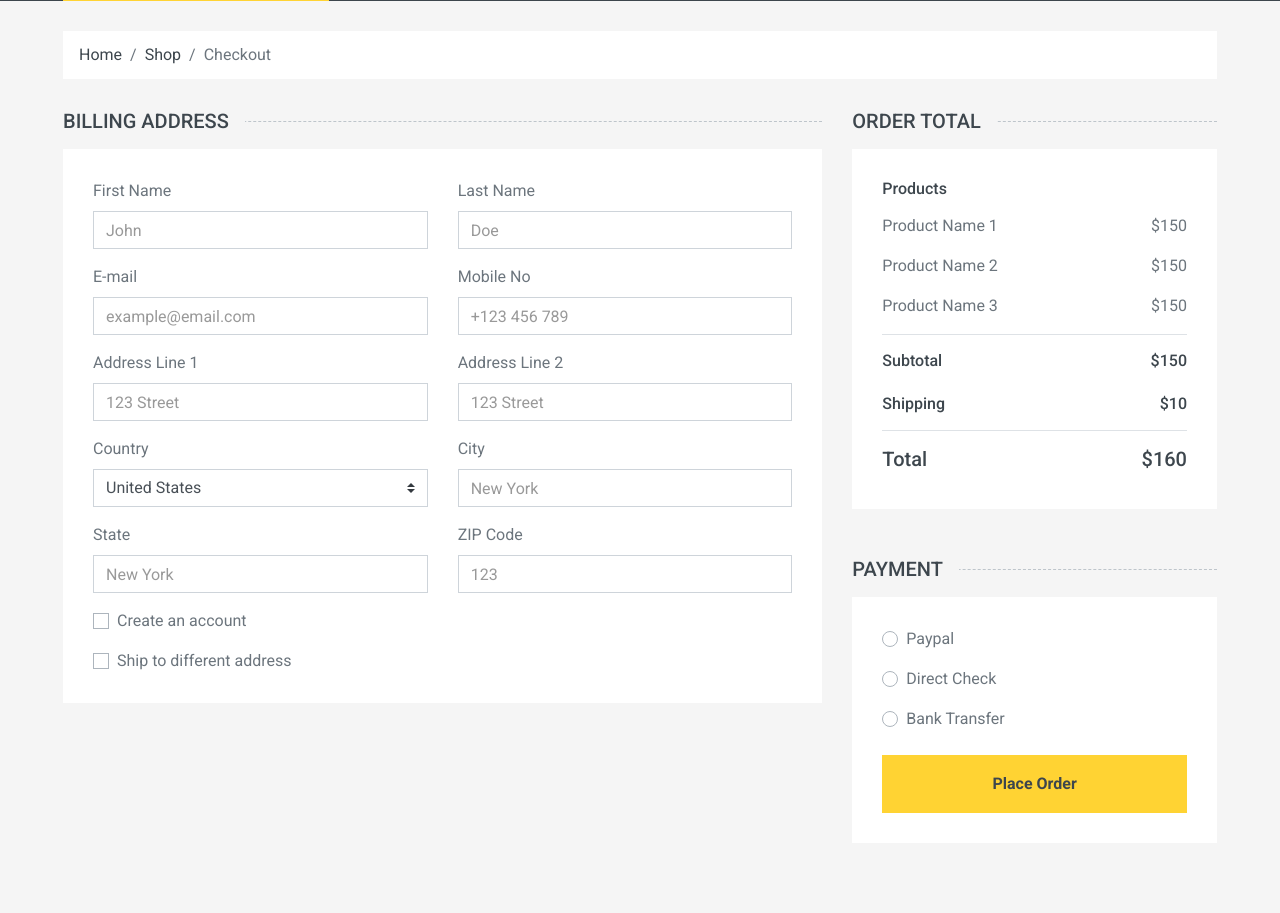
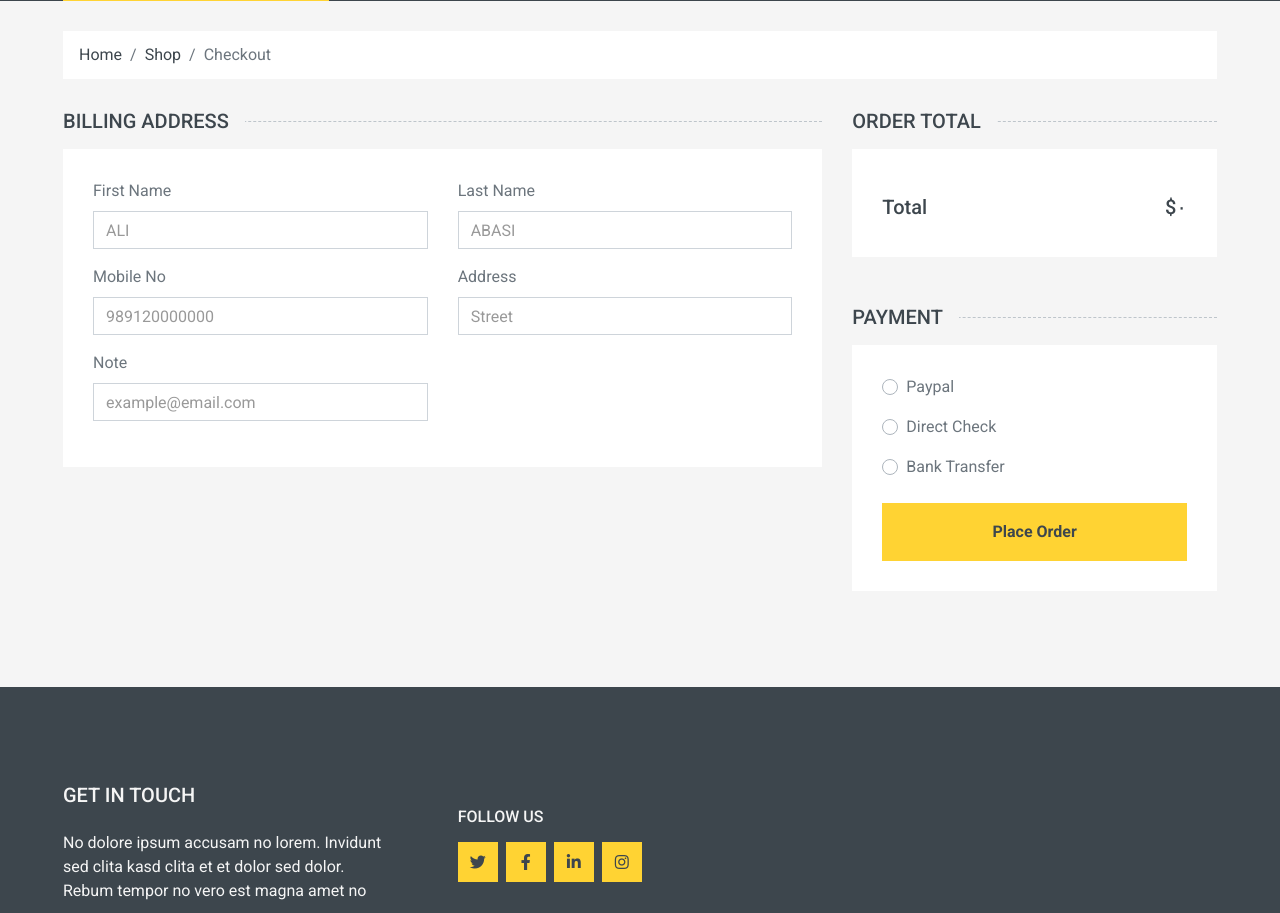
Before and after one commit to MRFAKE2002/work_project_onlineshop, a Django app: page /order/ in a window 1280 px wide. Shown: the part 176-1089 px from the top of the page. Run offline with Django 4.2, Linux system fonts and the light colour scheme; the visitor is signed in with stand-in values (Sample User, id 1); parts of the project's set-up code (start-up, migrations or seed data) failed here and were passed over; some libraries are stand-ins or nearby versions.

Commit message:
make order form and add it in order_created

```diff
--- a/cart/templates/cart/cart_detail_page.html
+++ b/cart/templates/cart/cart_detail_page.html
@@ -115,7 +115,7 @@
                             <h5>{% trans "Total"%}</h5>
                             <h5>{% trans "$" %}{{ cart.get_total_price|intcomma:False|persian_numbers }}</h5>
                         </div>
-                        <button class="btn btn-block btn-primary font-weight-bold my-3 py-3">{% trans "Proceed To Checkout"%}</button>
+                        <a href="{% url "order:order_created"%}" class="btn btn-block btn-primary font-weight-bold my-3 py-3">{% trans "Proceed To Checkout"%}</a>
                     </div>
                 </div>
             </div>
--- /dev/null
+++ b/order/forms.py
@@ -0,0 +1,13 @@
+from django import forms
+
+from .models import Order
+
+class OrderForm(forms.ModelForm):
+    class Meta:
+        model = Order
+
+        fields = ['first_name', 'last_name', 'phone', 'address', 'note']
+
+        widgets = {
+            "note": forms.Textarea(attrs={'rows' : 3}),
+        }
--- a/order/models.py
+++ b/order/models.py
@@ -11,7 +11,7 @@ class Order(models.Model):
 
     last_name = models.CharField(_("last name"), max_length=100)
 
-    phone = models.PositiveIntegerField(_("phone number"), max_length=13)
+    phone = models.CharField(_("phone number"), max_length=20)
 
     address = models.TextField(_("address"))
 
@@ -23,7 +23,7 @@ class Order(models.Model):
     datetime_modified = models.DateTimeField(_('datetime_modified'), auto_now=True)
 
     def __str__(self):
-        return self.id
+        return str(self.id)
 
 
 class OrderItems(models.Model):
@@ -31,7 +31,7 @@ class OrderItems(models.Model):
 
     product = models.ForeignKey(Product, on_delete=models.CASCADE, verbose_name=_("Product"), related_name="order")
 
-    quantity = models.PositiveIntegerField(_("quantity"))
+    quantity = models.PositiveIntegerField(_("quantity"), default=1)
 
     price = models.PositiveIntegerField(_("price"))
 
--- a/order/templates/order/order_created.html
+++ b/order/templates/order/order_created.html
@@ -32,67 +32,32 @@
 
 <!-- Checkout Start -->
 <div class="container-fluid">
+    <form action="{% url "order:order_created" %}" method="POST">
+        {% csrf_token %}
         <div class="row px-xl-5">
             <div class="col-lg-8">
                 <h5 class="section-title position-relative text-uppercase mb-3"><span class="bg-secondary pr-3">{% trans "Billing Address"%}</span></h5>
                 <div class="bg-light p-30 mb-5">
                     <div class="row">
                         <div class="col-md-6 form-group">
-                        <label>{% trans "First Name"%}</label>
-                        <input class="form-control" type="text" placeholder="John">
+                            <label for="first_name"> {% trans "First Name"%}</label>
+                            <input name="first_name" id="first_name" class="form-control" type="text" placeholder="ALI">
                         </div>
                         <div class="col-md-6 form-group">
-                        <label>{% trans "Last Name"%}</label>
-                        <input class="form-control" type="text" placeholder="Doe">
+                            <label for="last_name">{% trans "Last Name"%}</label>
+                            <input name="last_name" id="last_name" class="form-control" type="text" placeholder="ABASI">
                         </div>
                         <div class="col-md-6 form-group">
-                        <label>{% trans "E-mail"%}</label>
-                        <input class="form-control" type="text" placeholder="example@email.com">
+                            <label for="phone">{% trans "Mobile No"%}</label>
+                            <input name="phone" id="phone" class="form-control" type="text" placeholder="989120000000">
                         </div>
                         <div class="col-md-6 form-group">
-                        <label>{% trans "Mobile No"%}</label>
-                        <input class="form-control" type="text" placeholder="+123 456 789">
+                            <label for="Address">{% trans "Address"%}</label>
+                            <input name="address" id="Address" class="form-control" type="text" placeholder="Street">
                         </div>
                         <div class="col-md-6 form-group">
-                        <label>{% trans "Address"%} Line 1</label>
-                        <input class="form-control" type="text" placeholder="123 Street">
-                    </div>
-                    <div class="col-md-6 form-group">
-                        <label>Address Line 2</label>
-                        <input class="form-control" type="text" placeholder="123 Street">
-                    </div>
-                    <div class="col-md-6 form-group">
-                        <label>{% trans "Country"%}</label>
-                        <select class="custom-select">
-                            <option selected>United States</option>
-                            <option>Afghanistan</option>
-                            <option>Albania</option>
-                            <option>Algeria</option>
-                        </select>
-                    </div>
-                    <div class="col-md-6 form-group">
-                        <label>{% trans "City"%}</label>
-                        <input class="form-control" type="text" placeholder="New York">
-                    </div>
-                    <div class="col-md-6 form-group">
-                        <label>{% trans "State"%}</label>
-                        <input class="form-control" type="text" placeholder="New York">
-                    </div>
-                    <div class="col-md-6 form-group">
-                        <label>ZIP Code</label>
-                        <input class="form-control" type="text" placeholder="123">
-                    </div>
-                    <div class="col-md-12 form-group">
-                        <div class="custom-control custom-checkbox">
-                            <input type="checkbox" class="custom-control-input" id="newaccount">
-                            <label class="custom-control-label" for="newaccount">Create an account</label>
-                        </div>
-                    </div>
-                    <div class="col-md-12">
-                        <div class="custom-control custom-checkbox">
-                            <input type="checkbox" class="custom-control-input" id="shipto">
-                            <label class="custom-control-label" for="shipto"  data-toggle="collapse" data-target="#shipping-address">Ship to different address</label>
-                        </div>
+                            <label for="note">{% trans "Note"%}</label>
+                            <input name="note" id="note" class="form-control" type="text" placeholder="example@email.com">
                         </div>
                     </div>
                 </div>
@@ -100,35 +65,25 @@
             <div class="col-lg-4">
                 <h5 class="section-title position-relative text-uppercase mb-3"><span class="bg-secondary pr-3">{% trans "Order Total"%}</span></h5>
                 <div class="bg-light p-30 mb-5">
+                    {% for item in cart %}
                         <div class="border-bottom">
                             <h6 class="mb-3">{% trans "Products"%}</h6>
                             <div class="d-flex justify-content-between">
-                        <p>Product Name 1</p>
-                        <p>{% trans "$" %}150</p>
-                    </div>
-                    <div class="d-flex justify-content-between">
-                        <p>Product Name 2</p>
-                        <p>{% trans "$" %}150</p>
-                    </div>
-                    <div class="d-flex justify-content-between">
-                        <p>Product Name 3</p>
-                        <p>{% trans "$" %}150</p>
+                                <tbody>
+                                    <tr>
+                                        <th>{{ item.product_info.name }}
+                                            <strong><span>&#10005;</span>{{ item.quantity }}</strong>
+                                        </th>
+                                        <td class="text-right">{{ item.total|intcomma:False|persian_numbers }} {% trans "$"%}</td>
+                                    </tr>
+                                </tbody>
                             </div>
                         </div>
-                <div class="border-bottom pt-3 pb-2">
-                    <div class="d-flex justify-content-between mb-3">
-                        <h6>{% trans "Subtotal"%}</h6>
-                        <h6>{% trans "$" %}150</h6>
-                    </div>
-                    <div class="d-flex justify-content-between">
-                        <h6 class="font-weight-medium">{% trans "Shipping"%}</h6>
-                        <h6 class="font-weight-medium">{% trans "$" %}10</h6>
-                    </div>
-                </div>
+                    {% endfor %}
                     <div class="pt-2">
                         <div class="d-flex justify-content-between mt-2">
                             <h5>{% trans "Total"%}</h5>
-                        <h5>{% trans "$" %}160</h5>
+                            <h5>{% trans "$" %}{{ cart.get_total_price|intcomma:False|persian_numbers }}</h5>
                         </div>
                     </div>
                 </div>
@@ -153,11 +108,12 @@
                                 <label class="custom-control-label" for="banktransfer">{% trans "Bank Transfer"%}</label>
                             </div>
                         </div>
-                    <button class="btn btn-block btn-primary font-weight-bold py-3">{% trans "Place Order"%}</button>
+                        <button type="submit" class="btn btn-block btn-primary font-weight-bold py-3">{% trans "Place Order"%}</button>
                     </div>
                 </div>
             </div>
         </div>
+    </form>
 </div>
 <!-- Checkout End -->
 
--- a/order/views.py
+++ b/order/views.py
@@ -1,4 +1,35 @@
 from django.shortcuts import render
+from django.contrib.auth.decorators import login_required
 
+from .forms import OrderForm
+from .models import OrderItems
+from cart.cart import Cart
+from products.models import Product
+
+@login_required
 def order_created_view(request):
-    return  render(request, 'order/order_created.html')
+    form = OrderForm()
+
+    cart = Cart(request)
+
+    if request.method == 'POST':
+        form = OrderForm(request.POST)
+
+        if form.is_valid():
+            order = form.save(commit=False)
+            order.user = request.user
+            order.save()
+
+            for item in cart:
+                OrderItems.objects.create(
+                    order = order,
+                    product = item['product_info'],
+                    quantity = item['quantity'],
+                    price = item['product_info'].price,
+                )
+
+            cart.clear()
+
+    return  render(request, 'order/order_created.html', {
+        'form': form,
+    })
```
Also changed, not shown: order/migrations/0002_alter_order_phone.py (added), order/migrations/0003_alter_orderitems_quantity.py (added), products/migrations/0006_alter_product_datetime_created.py (added), products/migrations/0007_alter_product_datetime_created.py (added). Lines whose indentation alone changed are shown as unchanged.
